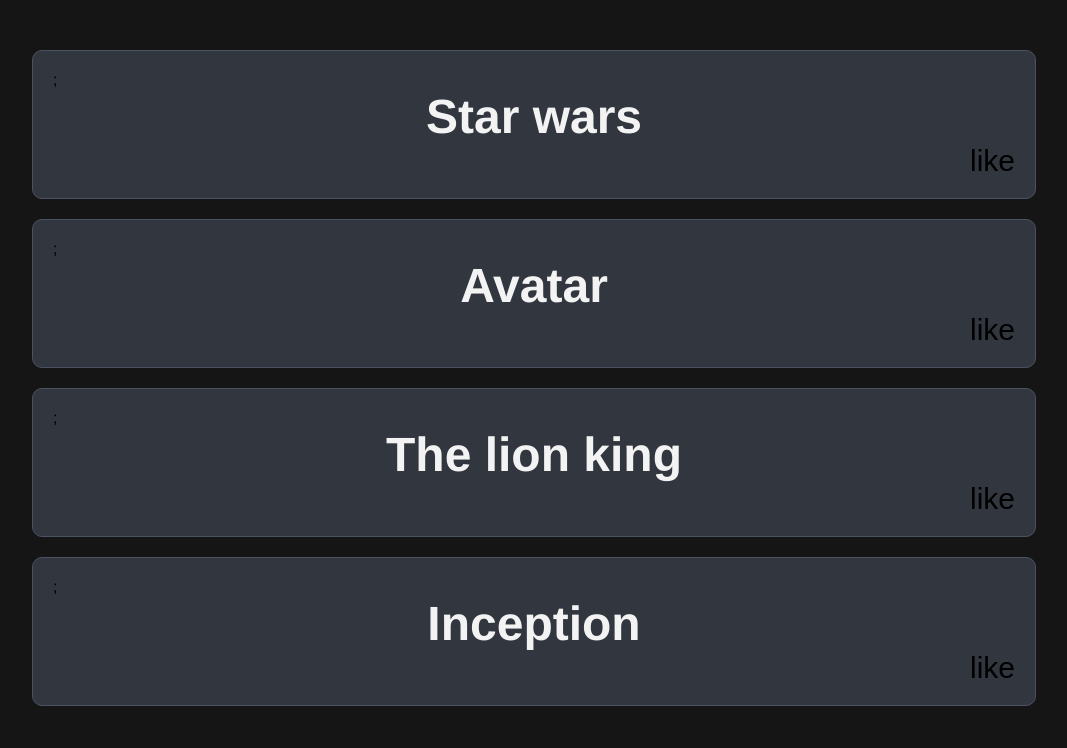
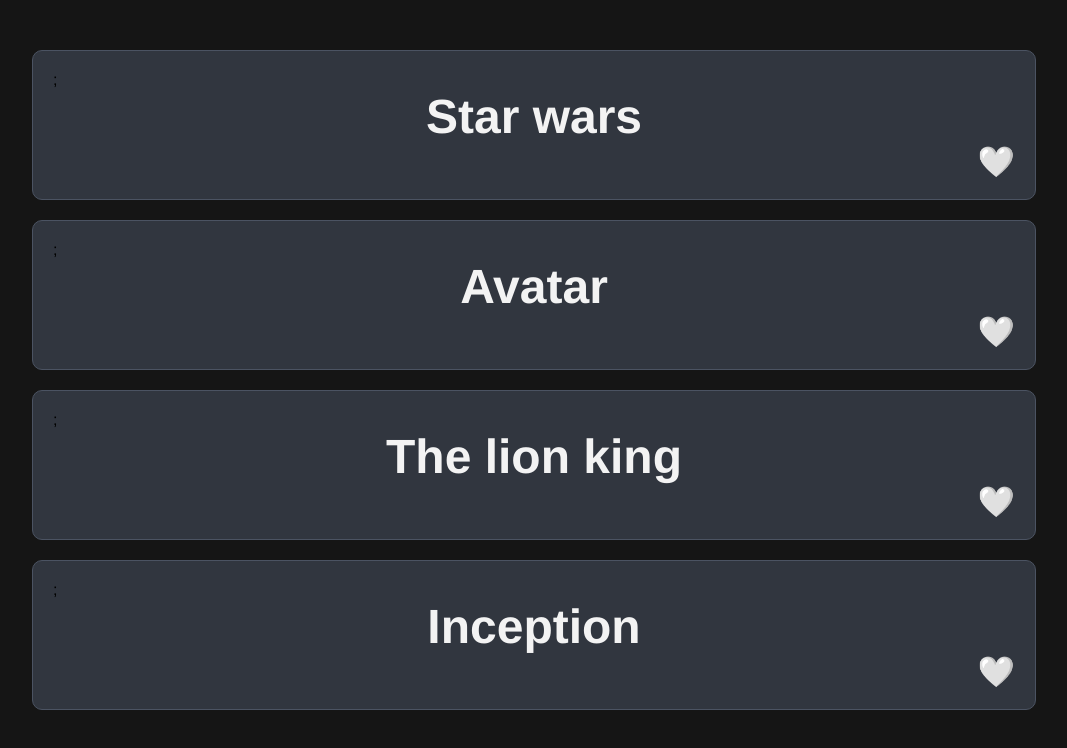
Before and after one commit to asgharnasiri1990/term3react, a React (Vite) app in the folder react1/my-first-react-app/: page / in a window 1280 px wide. Shown: the top 748 px of the page, without its empty margins (106-1173 px from the left). Built offline with nearby package versions, Linux system fonts and the light colour scheme.

Commit message:
Update App.jsx

```diff
--- a/react1/my-first-react-app/src/App.jsx
+++ b/react1/my-first-react-app/src/App.jsx
@@ -16,7 +16,7 @@
       <h2>{title}<br/> {count || null}</h2>
 
       <button onClick={() => { setHasLiked(!hasLiked)}}>
-        {hasLiked? 'liked':'like'}
+        {hasLiked? '❤️' : '🤍'}
       </button>
     </div>
   )
```
